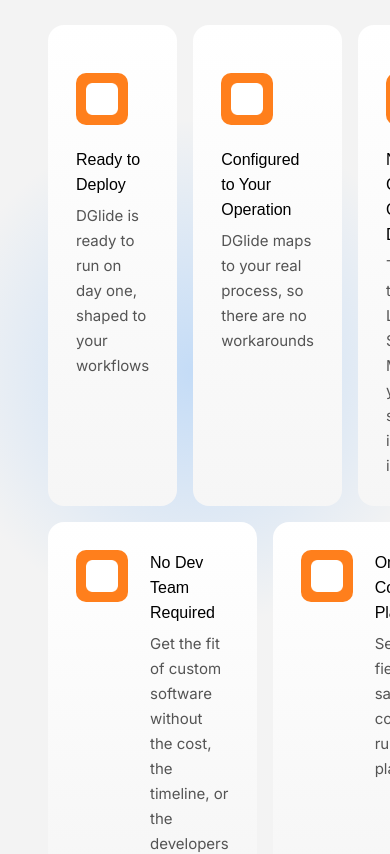
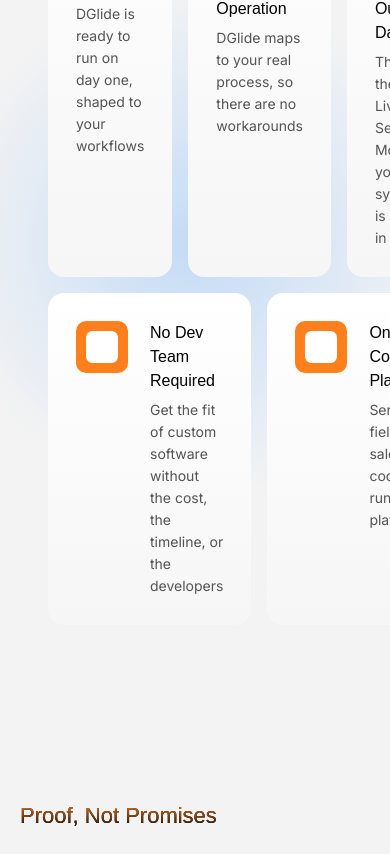
Before and after one commit to ThirdMeta-Dev/Dglide, a Next.js app: page /schedule-demo in a window 390 px wide. Shown: the part 1671-2525 px from the top of the page. Built offline with nearby package versions, Linux system fonts and the light colour scheme; no server answers; the database is empty.

Commit message:
fix: reduce mobile font sizes globally across all sections

```diff
--- a/app/globals.css
+++ b/app/globals.css
@@ -83,9 +83,14 @@
 /* ─── Mobile Responsive ──────────────────────────────────────────── */
 @media (max-width: 768px) {
 
+  /* ── Global font reduction ── */
+  section h2 { font-size: 22px !important; line-height: 30px !important; }
+  section h3 { font-size: 16px !important; line-height: 24px !important; }
+  section p  { font-size: 14px !important; line-height: 22px !important; }
+
   /* ── Shared ── */
   .sec-inner   { padding: 0 20px !important; }
-  .sec-h2      { font-size: 28px !important; line-height: 36px !important; }
+  .sec-h2      { font-size: 22px !important; line-height: 30px !important; }
 
   /* ── SoftwareWorksSection ── */
   .sw-two-col  { flex-direction: column !important; padding: 0 20px !important; gap: 24px !important; }
@@ -124,12 +129,12 @@
 
   /* ── TestimonialsSection ── */
   .testi-header  { padding: 48px 20px 0 !important; }
-  .testi-h2      { font-size: 32px !important; line-height: 40px !important; }
+  .testi-h2      { font-size: 22px !important; line-height: 30px !important; }
   .testi-body    { padding-left: 20px !important; padding-right: 20px !important; padding-bottom: 60px !important; flex-direction: column !important; gap: 24px !important; }
   .testi-left-col{ width: 100% !important; }
 
   /* ── CTASection ── */
-  .cta-heading    { font-size: 28px !important; line-height: 38px !important; max-width: 100% !important; }
+  .cta-heading    { font-size: 22px !important; line-height: 30px !important; max-width: 100% !important; }
   .cta-inner-card { padding: 36px 20px !important; gap: 32px !important; }
 
   /* ── Footer ── */
```
